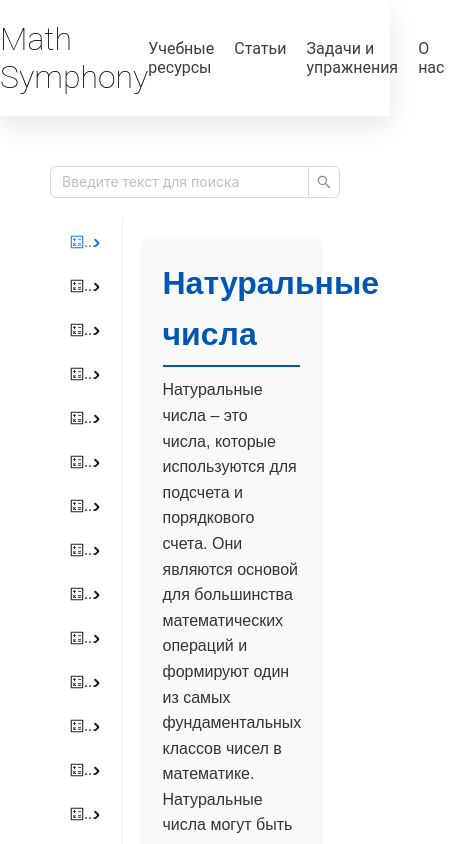
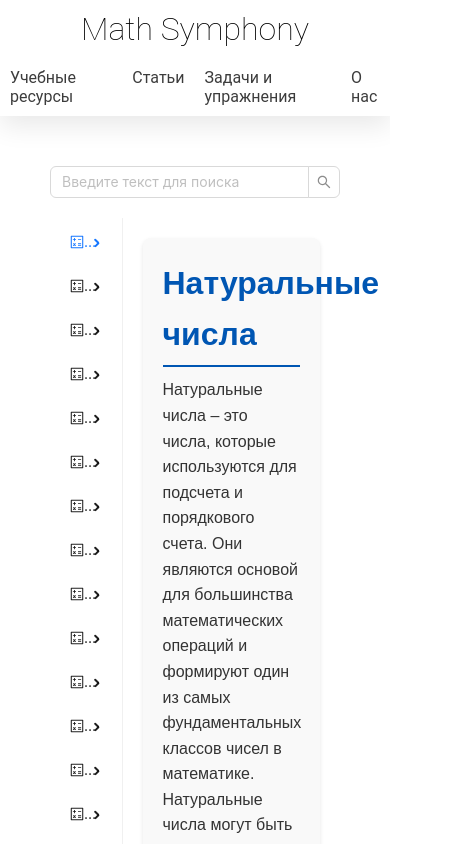
Before and after one commit to AndrewGalkin123/math-helper-0.2, a Next.js app: page /learning-resources in a window 390 px wide. Shown: the top 844 px of the page, 464 px wide, since content can reach past the window. Built offline with nearby package versions, Linux system fonts and the light colour scheme.

Commit message:
added content and adaptive header

```diff
--- a/components/common/Header/Header.css
+++ b/components/common/Header/Header.css
@@ -1,3 +1,4 @@
+/* Основные стили */
 header {
   display: flex;
   width: 100%;
@@ -30,3 +31,23 @@ header ul li:hover {
   color: rgb(255, 153, 0);
   cursor: pointer;
 }
+
+/* Адаптивные стили */
+@media screen and (max-width: 768px) {
+  header {
+    flex-direction: column;
+    padding: 10px 0;
+  }
+
+  header h1 {
+    margin-bottom: 10px;
+  }
+
+  header ul {
+    margin-top: 10px;
+  }
+
+  header ul li {
+    margin: 0 10px;
+  }
+}
--- a/public/content/LearningResources.json
+++ b/public/content/LearningResources.json
@@ -137,5 +137,27 @@
         "thirdSubtopic": "Простейшие уравнения",
         "thirdParagraph": "Рассмотрим несколько типов простейших уравнений и их решения. Уравнения вида ax=b. Решение: x=b/a, a≠0. Уравнения вида ax+b=c. Решение: x=(c-a)/b, a≠0. Уравнения с дробями: x/3 = 4, x = 4 ⋅ 3 = 12",
         "conclusion": "Решение уравнений с одной переменной является фундаментальной задачей в алгебре. Понимание методов и подходов к решению различных типов уравнений помогает развивать логическое мышление и навыки решения математических проблем. Простые линейные и квадратные уравнения являются основой для изучения более сложных математических концепций."
+    },
+    "one-variable-inequality": {
+        "title": "Неравенства с одной переменной",
+        "smallDescription": "Неравенства с одной переменной — это математические выражения, в которых одна переменная сравнивается с числом или другим выражением. Такие неравенства показывают диапазон значений, которые может принимать переменная. Основные виды неравенств включают линейные и квадратные неравенства.",
+        "firstSubtopic": "Основные виды неравенств",
+        "firstParagraph": "Линейные неравенства: Примеры: 𝑎𝑥+𝑏>0, 𝑎𝑥+𝑏≤0, 𝑎𝑥+𝑏≠0. Решение таких неравенств похоже на решение линейных уравнений, но с учетом правил работы со знаками неравенства. Квадратные неравенства: Примеры: ax²+bx+c>0 ax²+bx+c≤0. Решение квадратных неравенств включает нахождение корней соответствующего квадратного уравнения и анализ знаков функции на интервалах.",
+        "secondSubtopic": "Основные правила решения неравенств",
+        "secondParagraph": "Добавление, вычитание, умножение и деление. Если к обеим частям неравенства прибавить или вычесть одно и то же число, знак неравенства не изменится. Если обе части неравенства умножить или разделить на положительное число, знак неравенства не изменится. Если обе части неравенства умножить или разделить на отрицательное число, знак неравенства изменится на противоположный. Пример: Если −2𝑥≤6, то при делении на −2 знак изменится: 𝑥≥−3.",
+        "thirdSubtopic": "Примеры решения неравенств",
+        "thirdParagraph": "Пример 1: Линейное неравенство. Решим неравенство 3x-7<2x+5. Переносим все члены, содержащие x, на одну сторону: 3x-2x < 5+7 => x<12. Пример 2: Линейное неравенство с делением: Решим неравенство 2x/3≥4. Умножаем обе части на 3: 2x≥12 => x≥6",
+        "conclusion": "Решение неравенств с одной переменной включает выполнение операций аналогичных тем, что применяются при решении уравнений, но с учетом особенностей работы со знаками неравенств. Линейные и квадратные неравенства являются базовыми, и понимание их решения помогает в дальнейшем изучении более сложных математических задач и моделей."
+    },
+    "equations-system": {
+        "title": "Определение решения системы уравнений",
+        "smallDescription": "Система уравнений — это набор из двух или более уравнений, содержащих две или более переменных. Решение системы уравнений — это набор значений переменных, которые удовлетворяют всем уравнениям системы одновременно.",
+        "firstSubtopic": "Виды систем уравнений",
+        "firstParagraph": "1. Система линейных уравнений: Система уравнений, где каждое уравнение является линейным. Пример: \n(2x + 3y = 6\n4x - y = 8)\n2. Система нелинейных уравнений: Система, содержащая хотя бы одно нелинейное уравнение. Пример: \n(x^2 + y^2 = 25\nx + y = 7)",
+        "secondSubtopic": "Методы решения систем уравнений",
+        "secondParagraph": "1. Метод подстановки: Один из уравнений решается относительно одной переменной, а затем это выражение подставляется в другое уравнение.\n2. Метод сложения (метод исключения): Одно уравнение умножается на такое число, чтобы один из коэффициентов перед переменной стал одинаковым в обоих уравнениях. Затем уравнения складываются или вычитаются для исключения одной переменной.\n3. Графический метод: Каждое уравнение системы изображается графически, и точки пересечения графиков уравнений являются решениями системы.\n4. Метод Крамера (для систем линейных уравнений): Используется определитель матрицы коэффициентов для нахождения решений системы.\n5. Матричный метод (метод Гаусса): Приведение системы уравнений к ступенчатому виду с помощью элементарных преобразований строк матрицы коэффициентов.",
+        "thirdSubtopic": "Примеры решения систем уравнений",
+        "thirdParagraph": "Пример 1: Метод подстановки\nРешим систему уравнений:\n(x + y = 5\n2x - y = 1)\n1. Выразим y из первого уравнения:\ny = 5 - x\n2. Подставим это выражение во второе уравнение:\n2x - (5 - x) = 1\n2x - 5 + x = 1\n3x - 5 = 1\n3x = 6\nx = 2\n3. Найдем y, подставив x = 2 в выражение y = 5 - x:\ny = 5 - 2 = 3\nОтвет: x = 2, y = 3.\n\nПример 2: Метод сложения\nРешим систему уравнений:\n(3x + 2y = 16\n5x - 2y = 4)\n1. Сложим два уравнения, чтобы исключить y:\n(3x + 2y) + (5x - 2y) = 16 + 4\n8x = 20\nx = 2.5\n2. Подставим x = 2.5 в первое уравнение для нахождения y:\n3(2.5) + 2y = 16\n7.5 + 2y = 16\n2y = 8.5\ny = 4.25\nОтвет: x = 2.5, y = 4.25.\n\nПример 3: Графический метод\nРассмотрим систему уравнений:\n(y = x + 1\ny = -2x + 4)\n1. Построим графики обоих уравнений на координатной плоскости.\n2. Найдем точку пересечения графиков:\n- Решим уравнения одновременно:\nx + 1 = -2x + 4\n3x = 3\nx = 1\n3. Найдем y, подставив x = 1 в одно из уравнений:\ny = 1 + 1 = 2\nОтвет: x = 1, y = 2.",
+        "conclusion": "Решение систем уравнений — важный навык в математике, позволяющий находить значения переменных, удовлетворяющих нескольким условиям одновременно. Различные методы решения позволяют выбрать наиболее подходящий способ в зависимости от типа и сложности системы уравнений."
     }
 }
```
